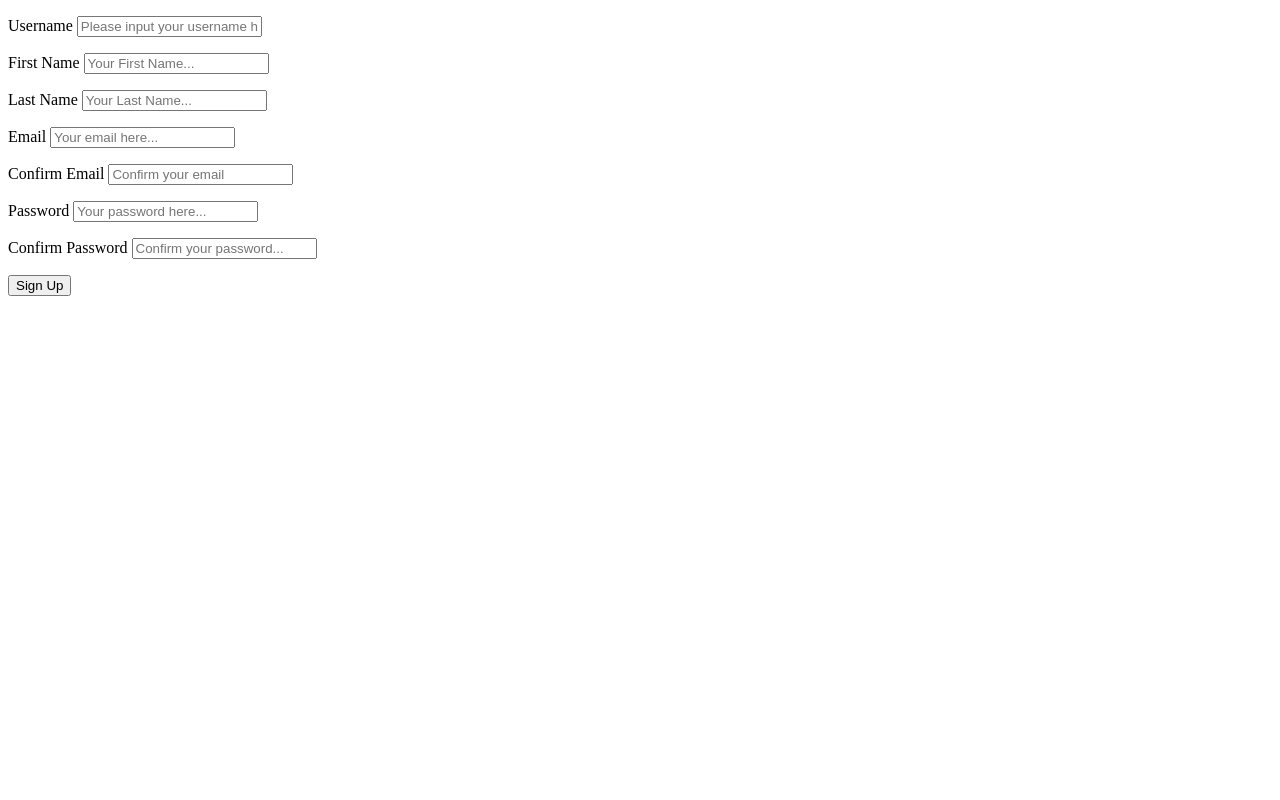
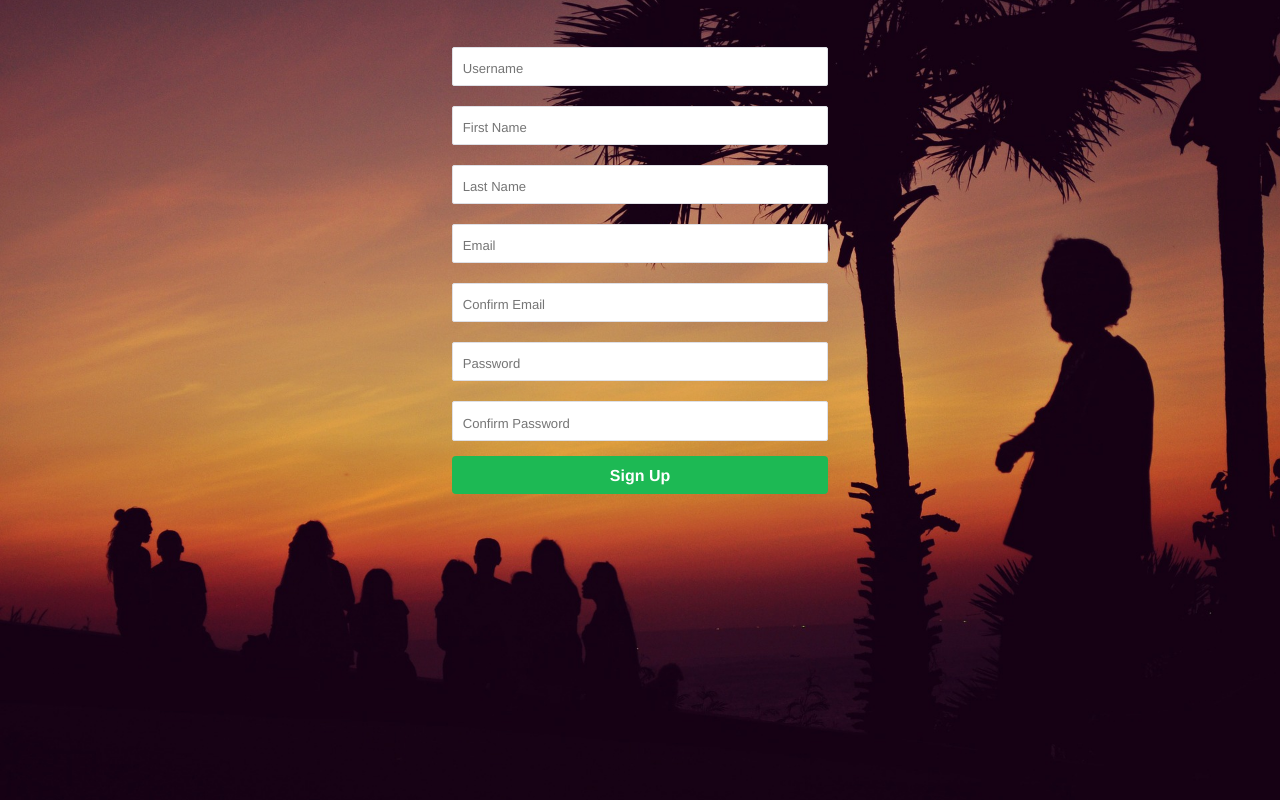
Before and after one commit to kenvilar/miozika, a PHP site: page /register.php in a window 1280 px wide. Run offline with PHP 8.4, Linux system fonts and the light colour scheme.

Commit message:
Login and Register stylin

```diff
--- a/assets/css/style.css
+++ b/assets/css/style.css
@@ -1,3 +1,18 @@
+html, body {
+	padding: 0;
+	margin: 0;
+	height: 100%;
+}
+#background {
+	background-color: #000;
+	background-image: url('../images/bg.jpg');
+	background-position: center;
+	-webkit-background-size: cover;
+	background-size: cover;
+	display: table;
+	width: 100%;
+	height: 100%;
+}
 .alert {
 	margin-bottom: 24px;
 	border: 1px solid transparent;
@@ -12,3 +27,73 @@
 	color: #fff;
 	display: table;
 }
+/* Buttons
+* * * * * * * * * * * * * * * * * * * * * * * * * * * * * * * * * * * * * * * * */
+.btn {
+	display: inline-block;
+	margin-bottom: 0;
+	font-weight: 700;
+	text-align: center;
+	vertical-align: middle;
+	touch-action: manipulation;
+	cursor: pointer;
+	background-image: none;
+	border: 1px solid transparent;
+	white-space: nowrap;
+	padding: 6px 12px;
+	font-size: 16px;
+	line-height: 1.5;
+	border-radius: 4px;
+	padding: 7px 12px 5px;
+	-webkit-user-select: none;
+	-moz-user-select: none;
+	-ms-user-select: none;
+	user-select: none;
+}
+.btn-green {
+	color: #fff;
+	background-color: #1db954;
+	margin-top: 15px;
+}
+.btn-green:hover {
+	color: #fff;
+	background-color: #1ed760;
+}
+.btn-block {
+	display: block;
+	width: 100%;
+}
+/* Register Page
+* * * * * * * * * * * * * * * * * * * * * * * * * * * * * * * * * * * * * * * * */
+.registerLoginContainer {
+	padding: 1.9em;
+}
+.registerLoginContainer .container {
+	margin-left: auto;
+	margin-right: auto;
+}
+.registerLoginContainer .container:before {
+	display: table;
+	content: "";
+}
+.registerLoginContainer #inputContainer {
+	margin: 0 auto;
+	max-width: 26.875em;
+}
+.registerLoginContainer #inputContainer p {
+	margin-bottom: 0;
+}
+.registerLoginContainer #inputContainer input {
+	-webkit-border-radius: 2px;
+	-moz-border-radius: 2px;
+	border-radius: 2px;
+	-webkit-appearance: none;
+	padding: 1em .75em .6875em;
+	width: 100%;
+	background-color: #fff;
+	border: 1px solid #dfe0e6;
+	color: #1c1c1f;
+	font-size: .9375em;
+	line-height: normal;
+	margin: 0;
+}
--- a/register.php
+++ b/register.php
@@ -5,7 +5,6 @@ include "includes/classes/Constants.php";
 include 'includes/classes/Account.php';
 $account = new Account($con);
 include 'includes/handlers/register-handler.php';
-include 'includes/handlers/login-handler.php';
 
 ?>
 <!doctype html>
@@ -16,61 +15,70 @@ include 'includes/handlers/login-handler.php';
           content="width=device-width, user-scalable=no, initial-scale=1.0, maximum-scale=1.0, minimum-scale=1.0">
     <meta http-equiv="X-UA-Compatible" content="ie=edge">
     <title>Welcome to Miozika</title>
+    <link rel="stylesheet" href="https://maxcdn.bootstrapcdn.com/bootstrap/3.3.7/css/bootstrap.min.css"
+          integrity="sha384-BVYiiSIFeK1dGmJRAkycuHAHRg32OmUcww7on3RYdg4Va+PmSTsz/K68vbdEjh4u" crossorigin="anonymous">
     <link rel="stylesheet" href="assets/css/style.css">
 </head>
 <body>
 
+<div id="background">
+    <div class="registerLoginContainer">
+        <div class="container">
             <div id="inputContainer">
                 <form method="POST" action="register.php" id="registerForm">
                     <p>
                         <?php echo $account->getErrors(Constants::$userNameLimitChars); ?>
                         <?php echo $account->getErrors(Constants::$userNameExists); ?>
-            <label for="userName">Username</label>
-            <input type="text" name="userName" id="userName" placeholder="Please input your username here.."
+                        <label for="userName"></label>
+                        <input type="text" name="userName" id="userName" placeholder="Username"
                                value="<?php $account->getInputValue('userName'); ?>" required>
                     </p>
                     <p>
                         <?php echo $account->getErrors(Constants::$firstNameLimitChars); ?>
-            <label for="firstName">First Name</label>
-            <input type="text" name="firstName" id="firstName" placeholder="Your First Name..."
+                        <label for="firstName"></label>
+                        <input type="text" name="firstName" id="firstName" placeholder="First Name"
                                value="<?php $account->getInputValue('firstName'); ?>" required>
                     </p>
                     <p>
                         <?php echo $account->getErrors(Constants::$lastNameLimitChars); ?>
-            <label for="lastName">Last Name</label>
-            <input type="text" id="lastName" name="lastName" placeholder="Your Last Name..."
+                        <label for="lastName"></label>
+                        <input type="text" id="lastName" name="lastName" placeholder="Last Name"
                                value="<?php $account->getInputValue('lastName'); ?>" required>
                     </p>
                     <p>
                         <?php echo $account->getErrors(Constants::$emailDontMatch); ?>
                         <?php echo $account->getErrors(Constants::$emailInvalid); ?>
                         <?php echo $account->getErrors(Constants::$emailExists); ?>
-            <label for="email">Email</label>
-            <input type="email" id="email" name="email" placeholder="Your email here..."
+                        <label for="email"></label>
+                        <input type="email" id="email" name="email" placeholder="Email"
                                value="<?php $account->getInputValue('email'); ?>" required>
                     </p>
                     <p>
-            <label for="confirmEmail">Confirm Email</label>
-            <input type="email" id="confirmEmail" name="confirmEmail" placeholder="Confirm your email"
+                        <label for="confirmEmail"></label>
+                        <input type="email" id="confirmEmail" name="confirmEmail" placeholder="Confirm Email"
                                value="<?php $account->getInputValue('confirmEmail'); ?>" required>
                     </p>
                     <p>
                         <?php echo $account->getErrors(Constants::$passwodsDontMatch); ?>
                         <?php echo $account->getErrors(Constants::$passwordLimitChars); ?>
                         <?php echo $account->getErrors(Constants::$passwordNotAlphanumeric); ?>
-            <label for="password">Password</label>
-            <input type="password" id="password" name="password" placeholder="Your password here..."
+                        <label for="password"></label>
+                        <input type="password" id="password" name="password" placeholder="Password"
                                value="<?php $account->getInputValue('password'); ?>" required>
                     </p>
                     <p>
-            <label for="confirmPassword">Confirm Password</label>
-            <input type="password" id="confirmPassword" name="confirmPassword" placeholder="Confirm your password..."
+                        <label for="confirmPassword"></label>
+                        <input type="password" id="confirmPassword" name="confirmPassword"
+                               placeholder="Confirm Password"
                                value="<?php $account->getInputValue('confirmPassword'); ?>" required>
                     </p>
                     <p>
-            <button type="submit" name="registerButton">Sign Up</button>
+                        <button class="btn btn-green btn-block" type="submit" name="registerButton">Sign Up</button>
                     </p>
                 </form>
+            </div>
+        </div>
+    </div>
 </div>
 
 </body>
```
Also changed, not shown: login.php (+14 -7 lines), assets/images/bg.jpg (added). Lines whose indentation alone changed are shown as unchanged.
